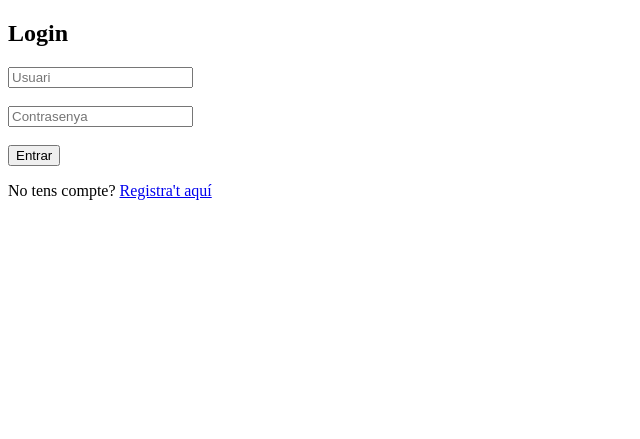
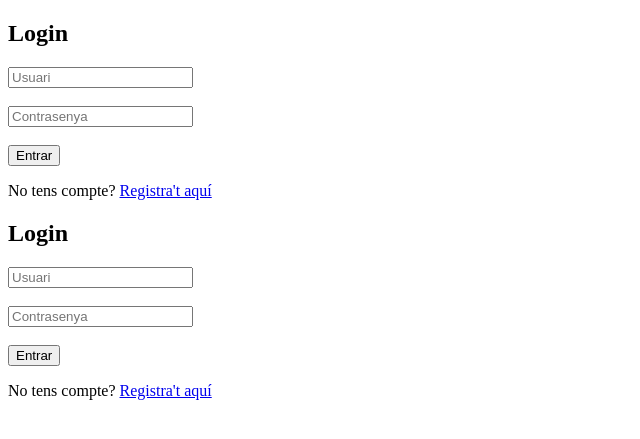
Before and after one commit to DarthTreleys/Proyecto_Final, a PHP site: page /login.php in a window 1280 px wide. Shown: the top 439 px of the page, without its empty margins (0-640 px from the left). Run offline with PHP 8.4, Linux system fonts and the light colour scheme.

Commit message:
Update login.php

```diff
--- a/Projecte/login.php
+++ b/Projecte/login.php
@@ -37,3 +37,18 @@ if ($_SERVER['REQUEST_METHOD'] === 'POST') {
   <p>No tens compte? <a href="register.php">Registra't aquí</a></p>
 </body>
 </html>
+
+
+  <title>Iniciar sessió</title>
+</head>
+<body>
+  <h2>Login</h2>
+  <?php if (!empty($error)) echo "<p style='color:red;'>$error</p>"; ?>
+  <form method="POST">
+    <input type="text" name="usuari" placeholder="Usuari" required><br><br>
+    <input type="password" name="passwd" placeholder="Contrasenya" required><br><br>
+    <button type="submit">Entrar</button>
+  </form>
+  <p>No tens compte? <a href="register.php">Registra't aquí</a></p>
+</body>
+</html>
```
